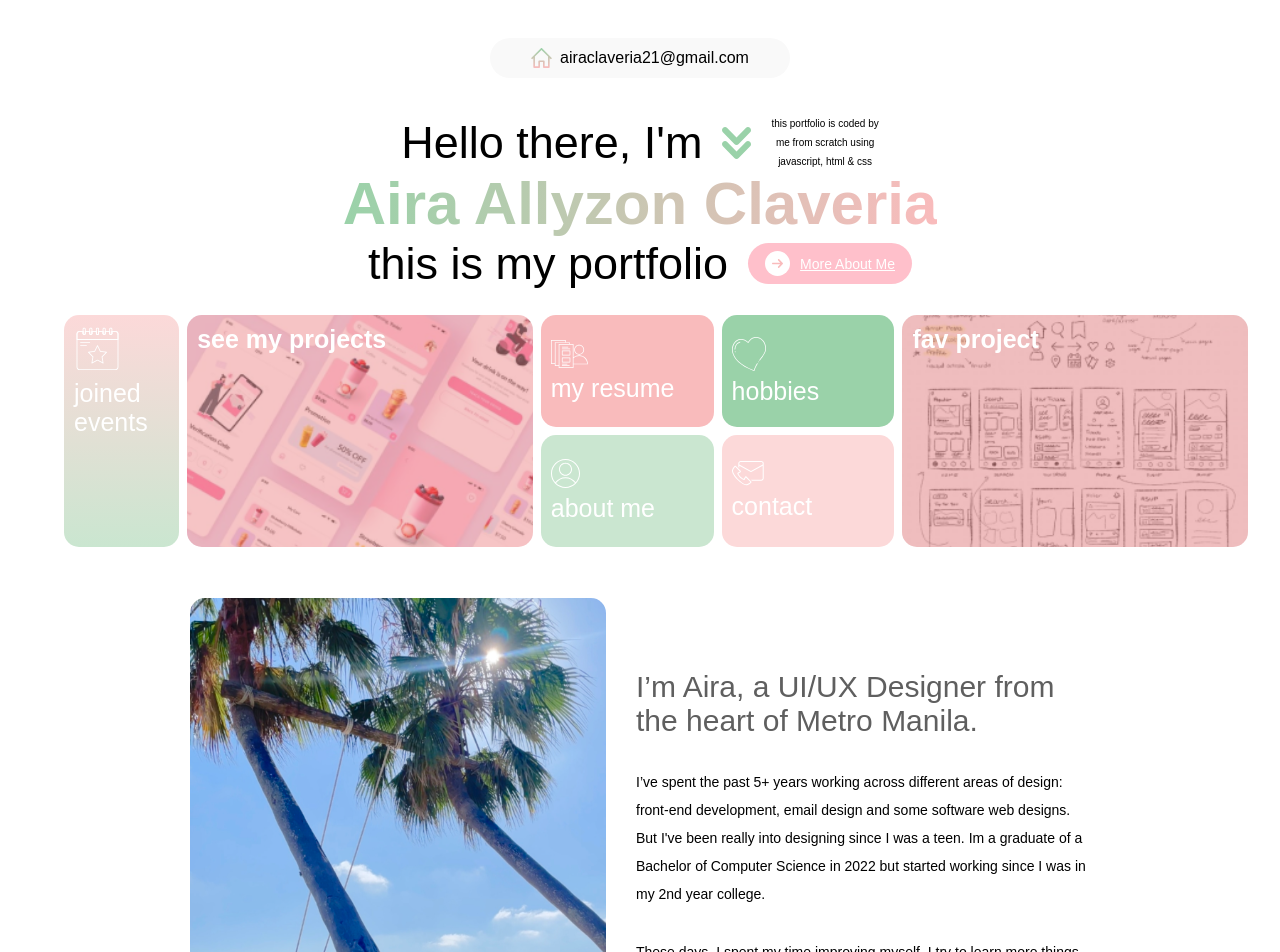
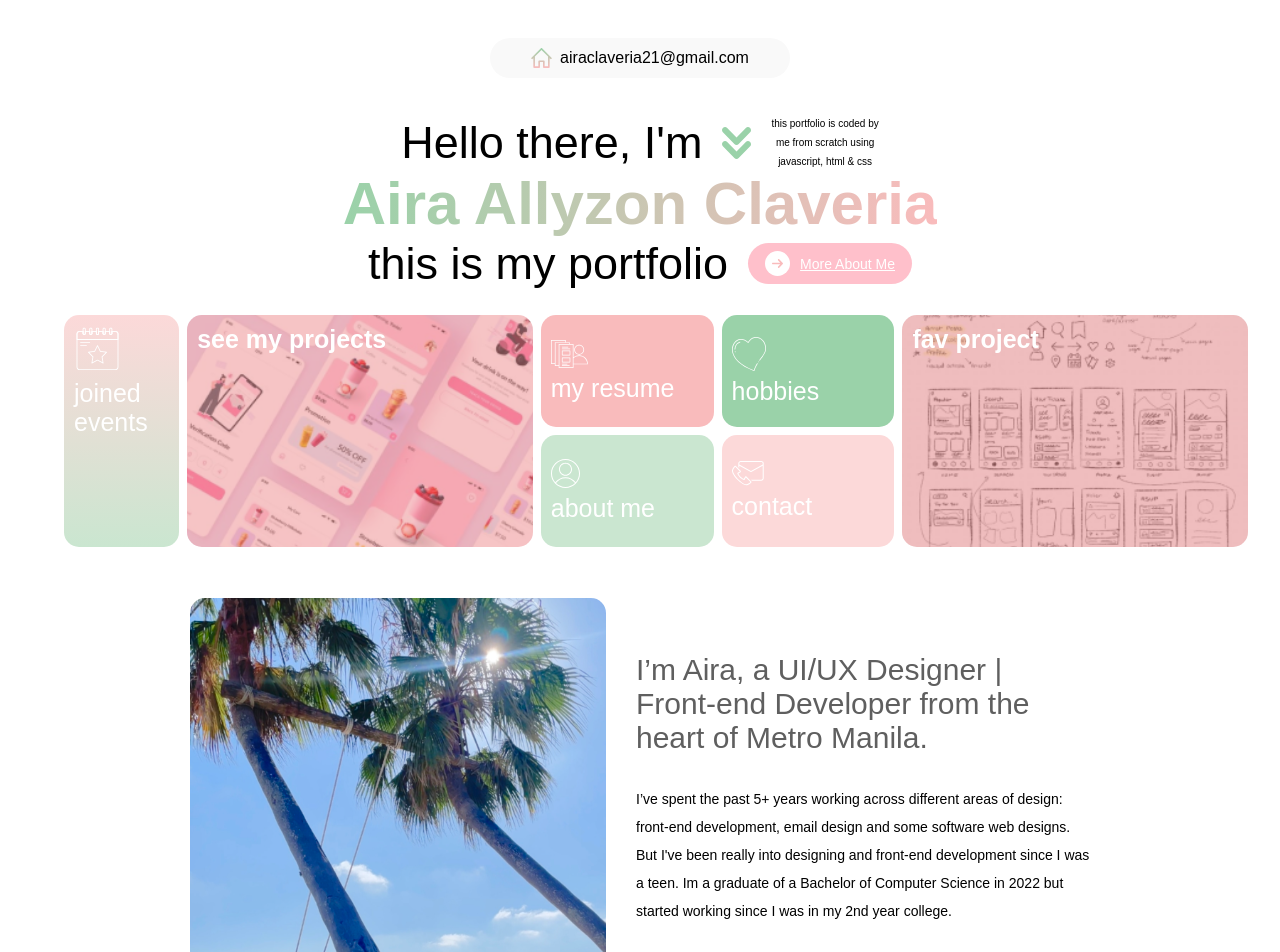
Before and after one commit to sudokupuzzles/allyzon-port3, a React (Create React App) app: page /aboutmemainpage in a window 1280 px wide. Shown: the top 952 px of the page. Built offline with nearby package versions, Linux system fonts and the light colour scheme.

Commit message:
third commit

```diff
--- a/src/AboutMe.js
+++ b/src/AboutMe.js
@@ -99,11 +99,11 @@ function AboutMe() {
         </div>
         <div class="about-me-col2">
           <div>
-            I’m a UI/UX Designer who loves making digital stuff. Whether it’s a
-            sleek app or a fun website, I’m all about creating designs that feel
-            natural and look great. I’m a big fan of simplicity and believe that
-            the best user experiences are the ones you don’t have to think twice
-            about.
+            I’m a UI/UX Designer | Front-end Developer who loves making digital
+            stuff. Whether it’s a sleek app or a fun website, I’m all about
+            creating designs that feel natural and look great. I’m a big fan of
+            simplicity and believe that the best user experiences are the ones
+            you don’t have to think twice about.
             <br />
             <br />
             With every project, I dive deep into understanding the user’s needs
--- a/src/AboutMeMainPage.js
+++ b/src/AboutMeMainPage.js
@@ -17,14 +17,16 @@ export default function AboutMeMainPage() {
         </div>
         <div className="about-me-description">
           <h4 className="about-me-h4">
-            I’m Aira, a UI/UX Designer from the heart of Metro Manila.
+            I’m Aira, a UI/UX Designer | Front-end Developer from the heart of
+            Metro Manila.
           </h4>
           <p className="about-me-p-desc">
             I’ve spent the past 5+ years working across different areas of
             design: front-end development, email design and some software web
-            designs. But I've been really into designing since I was a teen. Im
-            a graduate of a Bachelor of Computer Science in 2022 but started
-            working since I was in my 2nd year college.
+            designs. But I've been really into designing and front-end
+            development since I was a teen. Im a graduate of a Bachelor of
+            Computer Science in 2022 but started working since I was in my 2nd
+            year college.
           </p>
           <p className="about-me-p-desc">
             These days, I spent my time improving myself. I try to learn more
```
